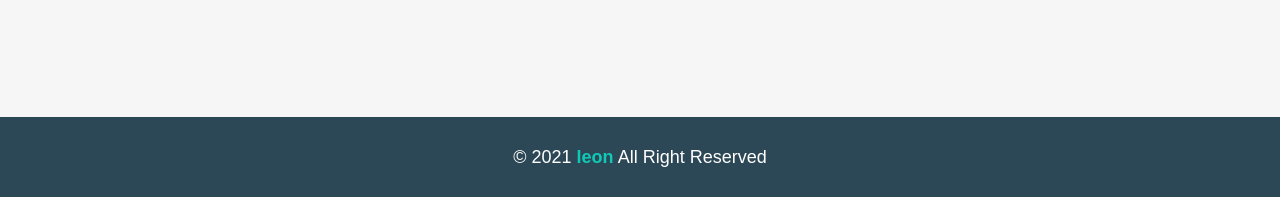
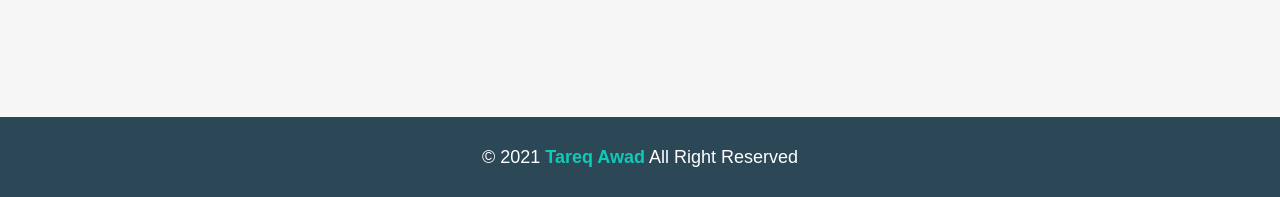
Before and after one commit to tareq-awad/profile, a plain HTML site: page index.html in a window 1280 px wide. Shown: the part 3639-3836 px from the top of the page. Drawn offline with nearby package versions, Linux system fonts and the light colour scheme; a web font is replaced by a local one.

Commit message:
Update index.html

```diff
--- a/index.html
+++ b/index.html
@@ -162,6 +162,6 @@
             </div>
         </div>
     </div>
-    <div class="footer">&copy; 2021 <span>leon</span> All Right Reserved</div>
+    <div class="footer">&copy; 2021 <span>Tareq Awad</span> All Right Reserved</div>
 </body>
 </html>
```
